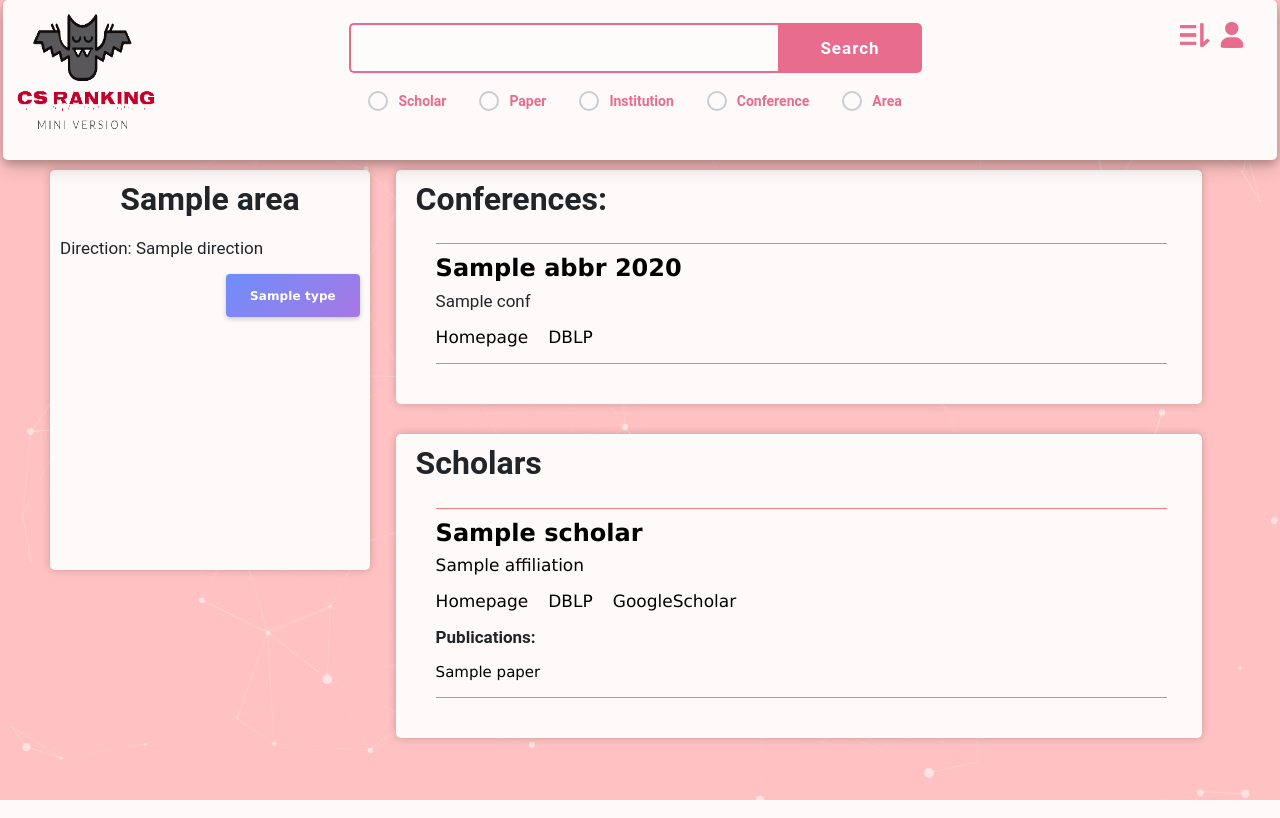
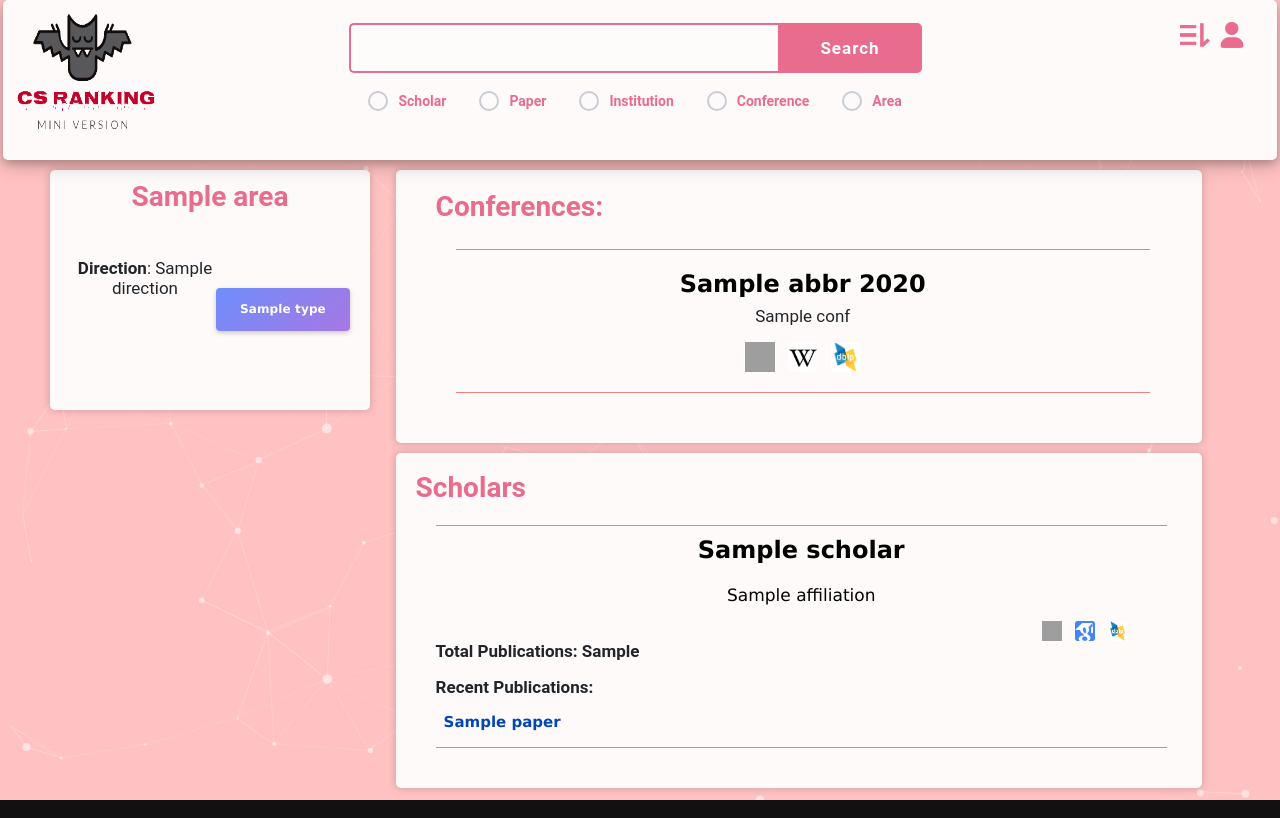
Before and after one commit to Oxer11/Mini-CSRanking, a Django app: template templates/area.html in a window 1280 px wide. Run offline with Django 3.2, Linux system fonts and the light colour scheme; the template is opened without the code that fills it: most values are stand-ins (such as "Sample title", 1, 10 or a date in 2020); some libraries are stand-ins or nearby versions; grey boxes are pictures that could not be loaded.

Commit message:
area,conference.html complete

```diff
--- a/templates/area.html
+++ b/templates/area.html
@@ -14,35 +14,51 @@ paper_list是一个列表，第i个元素是第i位老师的近年论文（不
 
 {% block mainbody %}
 	<div style="position:absolute;top:150px;left:50px;margin:0;z-index:888;float:left;width:90%;">
-	<div class="basic_info" class="container-fluid" style="float:left;position:fixed;margin-left:0;margin-top:20px;width:25%;min-height:50%;">
-		<h2 style="text-align:center;margin-bottom:20px;"><b>{{area.name}}</b></h2>
-		<p>Direction: {{area.direction}}</p>
-		<a type="submit" id="follow_button" style="float:right" data-title="{{ Type }}"></a>
+	<div class="basic_info" class="container-fluid" style="float:left;position:fixed;margin-left:0;margin-top:20px;width:25%;min-height:30%;">
+		<h3 style="text-align:center;margin-bottom:20px;"><b>{{area.name}}</b></h3>
+        <br>
+		<div style="float:left;width:50%;height:40px;margin-left:10px;vertical-align:middle">
+			<p style="text-align:center;margin-top:10px;margin-bottom:0;"><b>Direction</b>: {{area.direction}}</p>
+		</div>
+		<a type="submit" id="follow_button" style="float:right;margin-right:10px" data-title="{{ Type }}"></a>
 	</div>
-	<div class="basic_info" class="container-fluid" style="float:right;margin-right:0;margin-top:20px;text-align:left;width:70%;">
-		<h2 style="display:inline-block;margin-bottom:25px;margin-left:10px;"><b>Conferences:</b></h2>
+	<div class="basic_info" class="container-fluid" style="float:right;margin-right:0;margin-top:20px;text-align:left;width:70%;padding:20px 30px;">
+		<h3 style="display:inline-block;margin-bottom:25px;margin-left:10px;"><b>Conferences:</b></h3>
 		{% for conf in conf_list %}
 		<div class="publication">
-			<div style="margin-top:10px;margin-bottom:10px;">
+			<div style="margin-top:20px;margin-bottom:20px;text-align:center;">
 			<h4><b><a href="/conference/?name={{conf.abbr}}&year={{conf.year}}">{{conf.abbr}} {{conf.year}}</a></b></h4>
 			<p>{{conf.name}}</p>
-			<p class="enum"><a href="{{conf.Href}}">Homepage</a><a href="{{conf.DBLP}}">DBLP</a></p>
+			<div style="width:130px;margin:auto;text-align:center;">
+			{% load static %}
+			<span style="margin:5px"><a href="{{ conf.Href }}"><img src="{% static 'asset/home-icon.jpg' %}" width="30px" height="30px"></a></span>
+			<span style="margin:5px"><a href="https://en.wikipedia.org/wiki/{{ conf.abbr }}{{ conf.year }}"><img src="{% static 'asset/favicon.ico' %}" width="30px" height="30px"></a></span>
+			<span style="margin:5px"><a href="{{ conf.DBLP }}"><img src="{% static 'asset/dblp-logo.png' %}" width="30px" height="30px"></a></span>
+			</div>
 			</div>
 		</div>
 		{% endfor %}
     </div>
-	<div class="basic_info" class="container-fluid" style="float:right;margin-right:0;margin-top:30px;text-align:left;width:70%;">
-		<h2 style="display:inline-block;margin-bottom:25px;margin-left:10px;"><b>Scholars</b></h2>
+	<div class="basic_info" class="container-fluid" style="float:right;text-align:left;margin-right:0;margin-top:10px;width:70%;">
+		<h3 style="display:inline-block;margin-top:8px;margin-bottom:20px;margin-left:10px;"><b>Scholars</b></h3>
 		{% for s in scholar_list %}
-		<div class="publication" style="margin-left:30px;">
+		<div class="publication">
 			<div style="margin-top:10px;margin-bottom:10px;">
-			<h4><b><a href="/scholar/?name={{ s.name }}">{{s.name}}</a></b></h4>
-			<p><a href="/institution/?name={{s.affiliation}}">{{s.affiliation}}</a></p>
-			<p class="enum"><a href="{{s.homepage}}">Homepage</a><a href="{{s.DBLP}}">DBLP</a><a href="{{s.GoogleScholar}}">GoogleScholar</a></p>
-			<p><b>Publications:</b></p>
-			<ul>
+			<div style="display:inline-block;width:100%;">
+				<h4 style="text-align:center;margin-bottom:20px;"><a href="/scholar/?name={{s.name}}"><b>{{s.name}}</b></a></h4>
+				<p style="text-align:center;"><a href="/institution/?name={{s.affiliation}}">{{s.affiliation}}</a></p>
+				<div style="width:130px;margin:auto;float:right">
+				{% load static %}
+					<span style="margin:5px"><a href="{{ s.homepage }}"><img src="{% static 'asset/home-icon.jpg' %}" width="20px" height="20px"></a></span>
+					<span style="margin:5px"><a href="{{ s.GoogleScholar }}"><img src="{% static 'asset/scholar.ico' %}" width="20px" height="20px"></a></span>
+					<span style="margin:5px"><a href="{{ s.DBLP }}"><img src="{% static 'asset/dblp-logo.png' %}" width="20px" height="20px"></a></span>
+				</div>
+			</div>
+			<p><b>Total Publications: {{s.pub_cnt}}</b></p>
+			<p><b>Recent Publications:</b></p>
+			<ul style="margin-left:8px;">
 			{% for p in paper_list|index:forloop.counter0 %}
-				<li style="margin-top:5px;font-size:15px;"><a href="{{p.href}}">{{p.title}}</a></li>
+				<li style="margin-top:5px;font-size:15px;"><a href="/paper/?title={{p.title}}" style="color:#0047b3;font-weight:600;">{{p.title}}</a></li>
 			{% empty %}
 				<p>No Recent Publication</p>
 			{% endfor %}
```
Also changed, not shown: templates/conference.html (+10 -4 lines).
